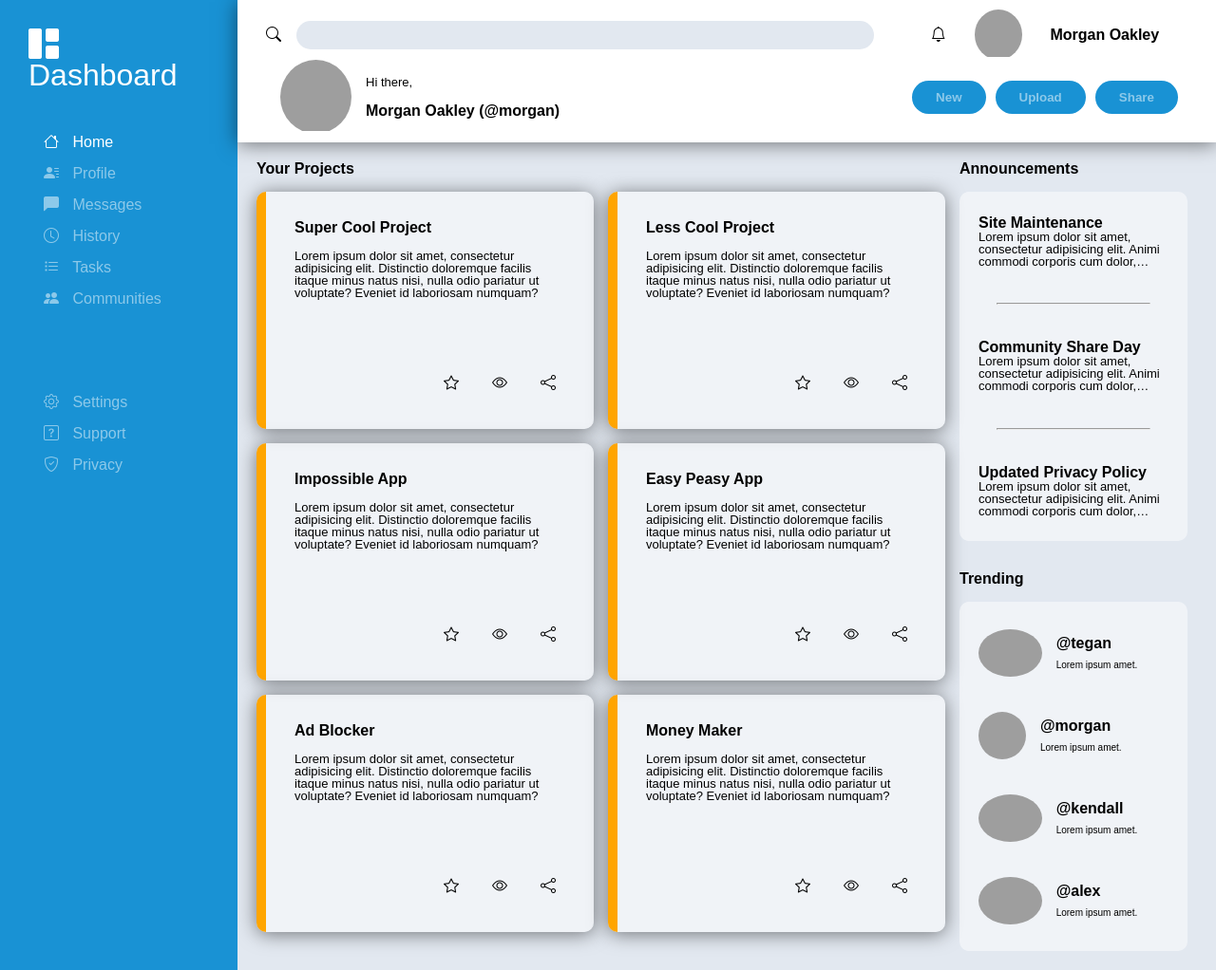
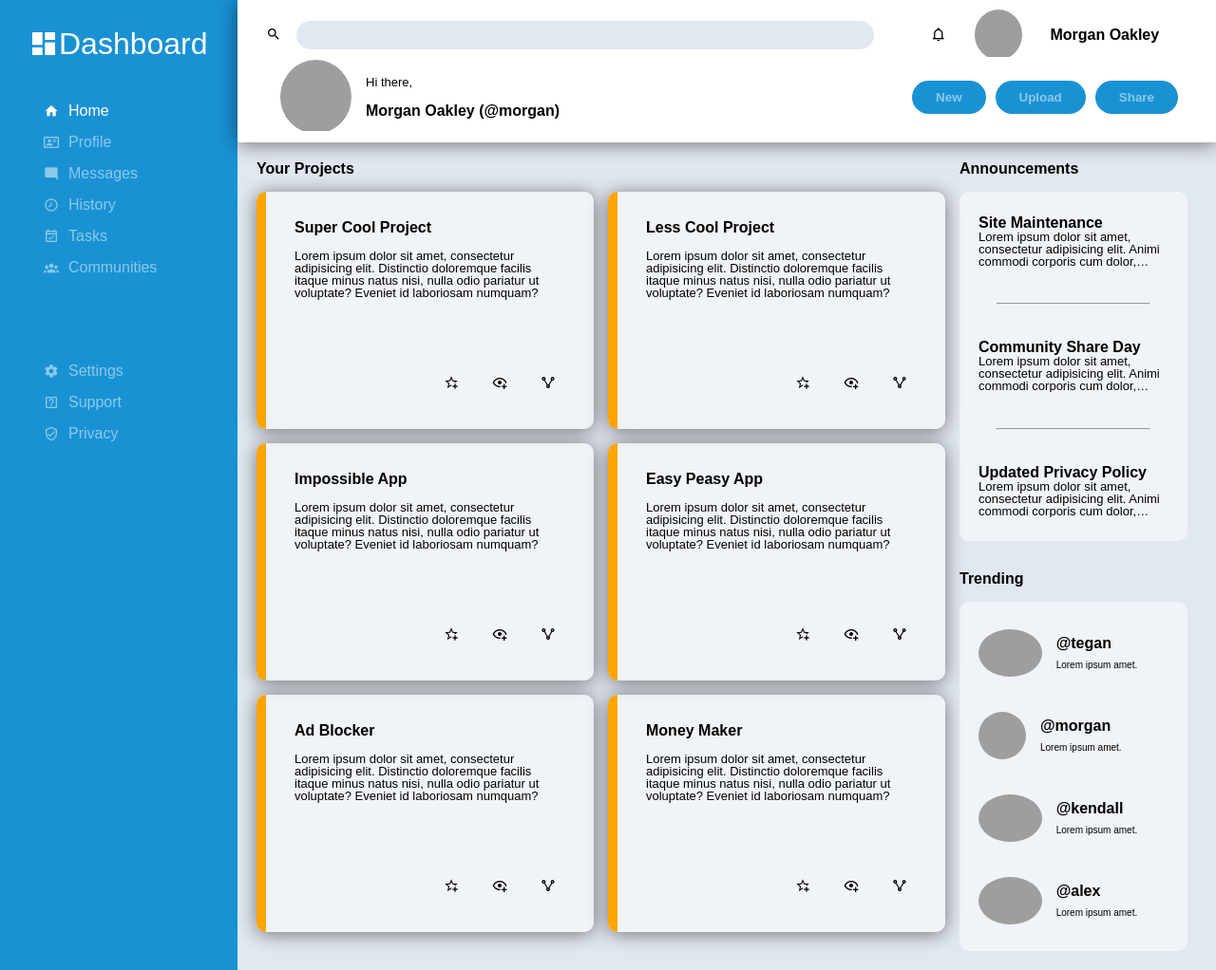
Before and after one commit to Lokki68/odin_admin_dashboard, a plain HTML site: page index.html in a window 1280 px wide. Shown: the whole page at 95% size. Drawn offline with nearby package versions, Linux system fonts and the light colour scheme; grey boxes are pictures that could not be loaded.

Commit message:
change icons
change bootstrap icons to  material icons

```diff
--- a/index.html
+++ b/index.html
@@ -8,7 +8,7 @@
 	<meta http-equiv='X-UA-Compatible'
 	      content='ie=edge'
 	>
-	<link rel="stylesheet" href="https://cdn.jsdelivr.net/npm/bootstrap-icons@1.11.3/font/bootstrap-icons.min.css">	<link rel='stylesheet'
+	<link rel="stylesheet" href="https://cdn.jsdelivr.net/npm/@mdi/font@7.4.47/css/materialdesignicons.min.css">	<link rel='stylesheet'
 	      href='reset.css'
 	>
 	<link rel='stylesheet'
@@ -21,46 +21,46 @@
 
 	<div class='sidebar'>
 		<div class='title'>
-			<i class="bi bi-grid-1x2-fill"></i>
+			<span class="mdi mdi-view-dashboard"></span>
 			Dashboard
 		</div>
 		<ul class='nav'>
 			<li class='nav_item active' >
-				<i class="bi bi-house"></i>
+				<span class="mdi mdi-home"></span>
 				Home
 			</li>
 			<li class='nav_item' >
-				<i class="bi bi-person-lines-fill"></i>
+				<span class="mdi mdi-card-account-details-outline"></span>
 				Profile
 			</li>
 			<li class='nav_item'>
-				<i class="bi bi-chat-left-fill"></i>
+				<span class="mdi mdi-message-reply"></span>
 				Messages
 			</li >
 			<li class='nav_item'>
-				<i class="bi bi-clock"></i>
+				<span class="mdi mdi-clock-time-eight-outline"></span>
 				History
 			</li >
 			<li class='nav_item'>
-				<i class="bi bi-list-task"></i>
+				<span class="mdi mdi-calendar-check-outline"></span>
 				Tasks
 			</li >
 			<li class='nav_item'>
-				<i class="bi bi-people-fill"></i>
+				<span class="mdi mdi-account-group"></span>
 				Communities
 			</li >
 		</ul>
 		<ul class='user_nav'>
 			<li class='user_nav_item'>
-				<i class="bi bi-gear"></i>
+				<span class="mdi mdi-cog"></span>
 				Settings
 			</li >
 			<li class='user_nav_item'>
-				<i class="bi bi-question-square"></i>
+				<span class="mdi mdi-help-box-outline"></span>
 				Support
 			</li >
 			<li class='user_nav_item'>
-				<i class="bi bi-shield-check"></i>
+				<span class="mdi mdi-shield-check-outline"></span>
 				Privacy
 			</li >
 		</ul>
@@ -69,7 +69,7 @@
 		<div class='search_container'>
 			<div class='search_bar'>
 				<label for='search'>
-					<i class="bi bi-search"></i>
+					<span class="mdi mdi-magnify"></span>
 				</label >
 				<input type='text'
 				       name='search'
@@ -78,8 +78,8 @@
 			</div>
 			<div class='user_notifications'>
 				<div class='alert_icon'>
-					<i class="bi bi-bell"></i>
-					<i class="bi bi-bell-fill"></i>
+					<span class="mdi mdi-bell-outline"></span>
+					<span class="mdi mdi-bell-ring-outline"></span>
 				</div>
 				<div class='user_picture'>
 					<img src='https://i.pravatar.cc/50'
@@ -121,9 +121,9 @@
 						<p>Lorem ipsum dolor sit amet, consectetur adipisicing elit. Distinctio doloremque facilis itaque minus natus nisi, nulla odio pariatur ut voluptate? Eveniet id laboriosam numquam?</p>
 					</div>
 					<div class='actions'>
-						<i class="bi bi-star"></i>
-						<i class="bi bi-eye"></i>
-						<i class='bi bi-share' ></i>
+						<span class="mdi mdi-star-plus-outline"></span>
+						<span class="mdi mdi-eye-plus-outline"></span>
+						<span class="mdi mdi-share-variant-outline mdi-rotate-270"></span>
 					</div>
 				</div>
 
@@ -133,9 +133,9 @@
 						<p>Lorem ipsum dolor sit amet, consectetur adipisicing elit. Distinctio doloremque facilis itaque minus natus nisi, nulla odio pariatur ut voluptate? Eveniet id laboriosam numquam?</p>
 					</div>
 					<div class='actions'>
-						<i class="bi bi-star"></i>
-						<i class="bi bi-eye"></i>
-						<i class='bi bi-share' ></i>
+						<span class="mdi mdi-star-plus-outline"></span>
+						<span class="mdi mdi-eye-plus-outline"></span>
+						<span class="mdi mdi-share-variant-outline mdi-rotate-270"></span>
 					</div>
 				</div>
 
@@ -145,9 +145,9 @@
 						<p>Lorem ipsum dolor sit amet, consectetur adipisicing elit. Distinctio doloremque facilis itaque minus natus nisi, nulla odio pariatur ut voluptate? Eveniet id laboriosam numquam?</p>
 					</div>
 					<div class='actions'>
-						<i class="bi bi-star"></i>
-						<i class="bi bi-eye"></i>
-						<i class='bi bi-share' ></i>
+						<span class="mdi mdi-star-plus-outline"></span>
+						<span class="mdi mdi-eye-plus-outline"></span>
+						<span class="mdi mdi-share-variant-outline mdi-rotate-270"></span>
 					</div>
 				</div>
 
@@ -157,9 +157,9 @@
 						<p>Lorem ipsum dolor sit amet, consectetur adipisicing elit. Distinctio doloremque facilis itaque minus natus nisi, nulla odio pariatur ut voluptate? Eveniet id laboriosam numquam?</p>
 					</div>
 					<div class='actions'>
-						<i class="bi bi-star"></i>
-						<i class="bi bi-eye"></i>
-						<i class='bi bi-share' ></i>
+						<span class="mdi mdi-star-plus-outline"></span>
+						<span class="mdi mdi-eye-plus-outline"></span>
+						<span class="mdi mdi-share-variant-outline mdi-rotate-270"></span>
 					</div>
 				</div>
 
@@ -169,9 +169,9 @@
 						<p>Lorem ipsum dolor sit amet, consectetur adipisicing elit. Distinctio doloremque facilis itaque minus natus nisi, nulla odio pariatur ut voluptate? Eveniet id laboriosam numquam?</p>
 					</div>
 					<div class='actions'>
-						<i class="bi bi-star"></i>
-						<i class="bi bi-eye"></i>
-						<i class='bi bi-share' ></i>
+						<span class="mdi mdi-star-plus-outline"></span>
+						<span class="mdi mdi-eye-plus-outline"></span>
+						<span class="mdi mdi-share-variant-outline mdi-rotate-270"></span>
 					</div>
 				</div>
 
@@ -181,9 +181,9 @@
 						<p>Lorem ipsum dolor sit amet, consectetur adipisicing elit. Distinctio doloremque facilis itaque minus natus nisi, nulla odio pariatur ut voluptate? Eveniet id laboriosam numquam?</p>
 					</div>
 					<div class='actions'>
-						<i class="bi bi-star"></i>
-						<i class="bi bi-eye"></i>
-						<i class='bi bi-share' ></i>
+						<span class="mdi mdi-star-plus-outline"></span>
+						<span class="mdi mdi-eye-plus-outline"></span>
+						<span class="mdi mdi-share-variant-outline mdi-rotate-270"></span>
 					</div>
 				</div>
 			</div>
--- a/style.css
+++ b/style.css
@@ -44,6 +44,7 @@ body {
     padding: 30px 30px;
 
     .title {
+        display: flex;
         color: var(--accent-font-color);
         font-size: 2rem;
     }
@@ -54,6 +55,7 @@ body {
             cursor: pointer;
             margin: 1rem;
             transition: color .2s ease-in-out;
+            display: flex;
 
 
             &.active {
@@ -64,7 +66,7 @@ body {
                 color: var(--accent-font-color)
             }
 
-            i {
+            span {
                 margin-right: 10px;
             }
         }
@@ -111,15 +113,15 @@ body {
             justify-content: space-evenly;
 
             .alert_icon {
-                i {
-                    &.bi-bell-fill { display: none; }
-                    &.bi-bell { display: block; }
+                span {
+                    &.mdi-bell-ring-outline { display: none; }
+                    &.mdi-bell-outline { display: block; }
                 }
 
                 &.active {
-                    i {
-                        &.bi-bell-fill { display: block; color: red;}
-                        &.bi-bell { display: none; }
+                    span {
+                        &.mdi-bell-ring-outline { display: block; color: red;}
+                        &.mdi-bell-outline { display: none; }
                     }
                 }
             }
@@ -241,7 +243,7 @@ body {
                 justify-content: flex-end;
                 gap: 15px;
 
-                i {
+                span {
                     cursor: pointer;
                     background: transparent;
                     padding: 10px;
```
